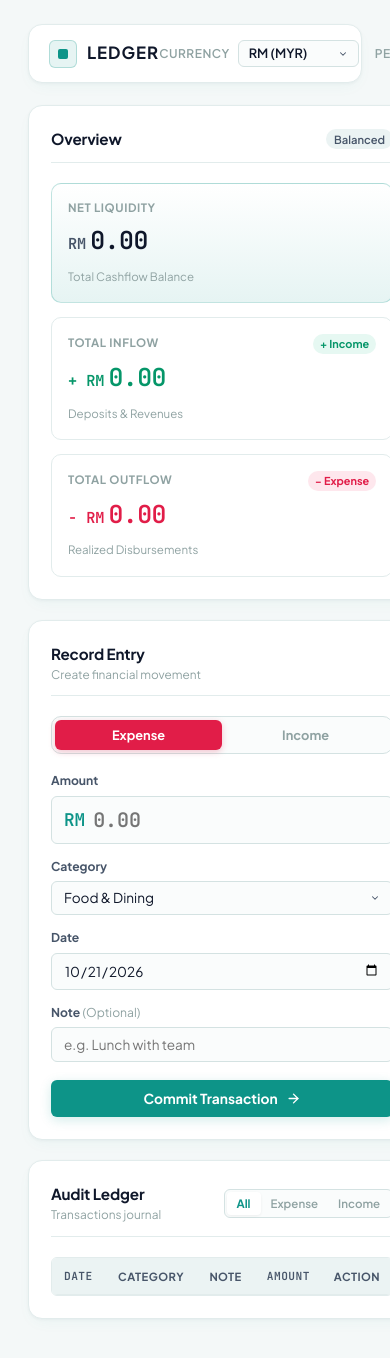
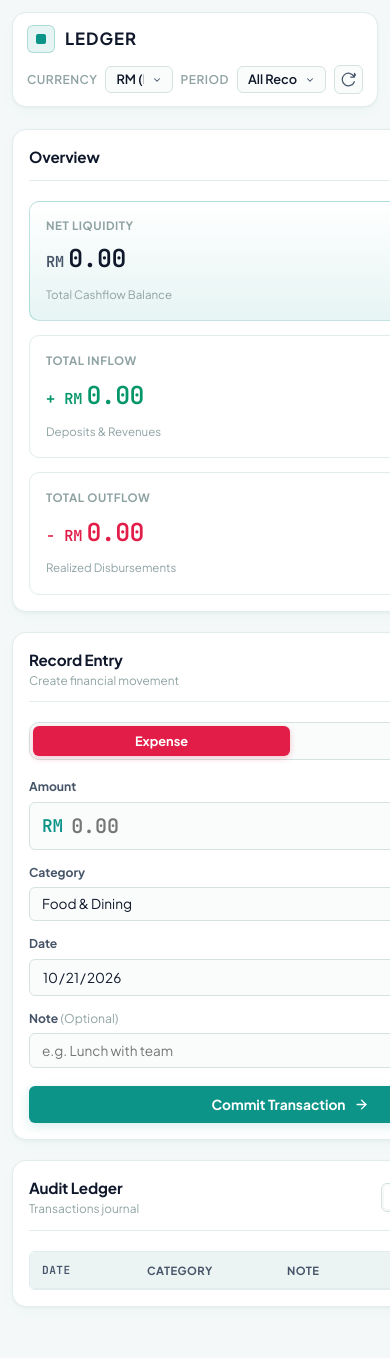
Before and after one commit to LEESC88/ledger, a website: page public/index.html in a window 390 px wide. Shown: the top 1358 px of the page. Drawn offline with Linux system fonts and the light colour scheme; no server answers.

Commit message:
feat(ui): add mobile responsive breakpoints and expand vocabulary dictionary

```diff
--- a/public/style.css
+++ b/public/style.css
@@ -527,7 +527,9 @@
 
 .table-container {
   flex: 1;
+  overflow-x: auto;
   overflow-y: auto;
+  -webkit-overflow-scrolling: touch;
   max-height: 530px;
   border: 1px solid var(--border-card);
   border-radius: var(--radius-sm);
@@ -748,3 +750,45 @@
     flex-direction: column;
   }
 }
+
+@media (max-width: 640px) {
+  .app-layout {
+    padding: 12px 12px 32px;
+  }
+  .app-header {
+    flex-direction: column;
+    align-items: flex-start;
+    gap: 12px;
+    padding: 12px 14px;
+  }
+  .header-controls {
+    width: 100%;
+    justify-content: space-between;
+    gap: 8px;
+  }
+  .control-unit {
+    flex: 1;
+  }
+  .header-select {
+    width: 100%;
+  }
+  .column-panel {
+    padding: 16px;
+  }
+  .type-toggle {
+    margin-bottom: 12px;
+  }
+  .toggle-btn {
+    padding: 8px 10px;
+    font-size: 0.8rem;
+  }
+  .form-actions {
+    margin-top: 14px;
+  }
+  .ledger-table {
+    min-width: 520px;
+  }
+  .table-container {
+    max-height: 420px;
+  }
+}
```
Also changed, not shown: VOCABULARY.md (+15 -0 lines).
